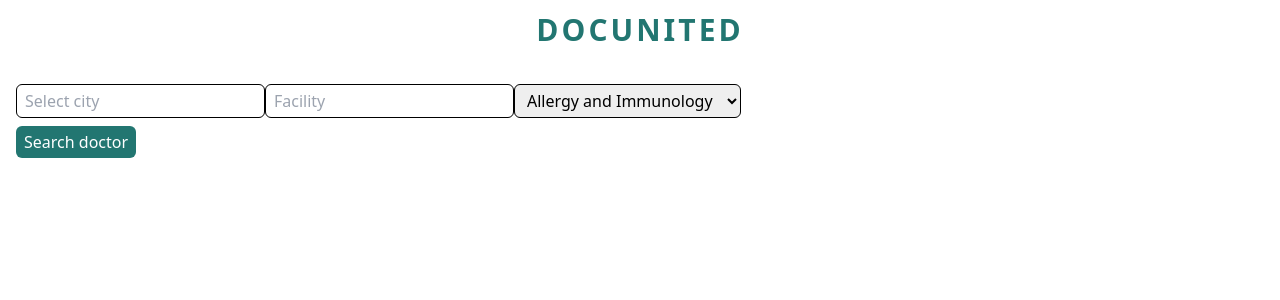
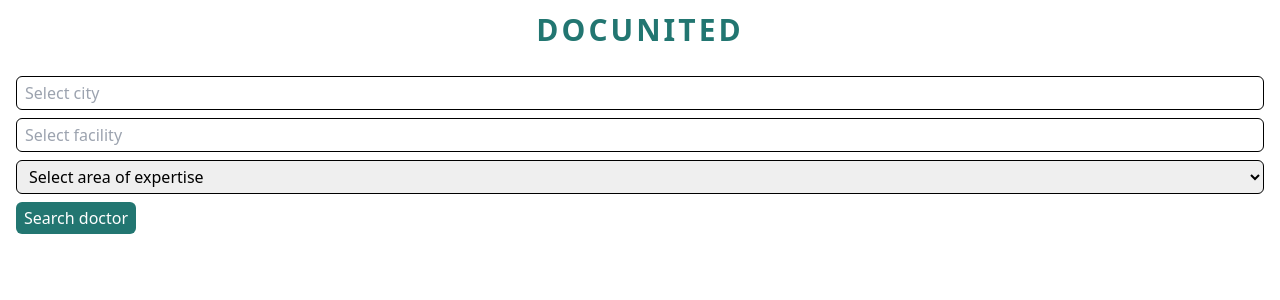
Before and after one commit to Manuel-Bauer/docSearch, a Next.js app: page /search in a window 1280 px wide. Shown: the top 300 px of the page. Built offline with nearby package versions, Linux system fonts and the light colour scheme.

Commit message:
cards page styling finalized

```diff
--- a/components/forms/SearchDoc.Form.tsx
+++ b/components/forms/SearchDoc.Form.tsx
@@ -22,6 +22,7 @@ interface ISearchDocFormProps {
 
 // For Select Dropdown
 const areaOfExpertise = [
+  'Select area of expertise',
   'Allergy and Immunology',
   'Anesthesiology',
   'Colon and Rectal Surgery',
@@ -35,7 +36,7 @@ const SearchDocForm: React.FunctionComponent<ISearchDocFormProps> = (props) => {
       <Header text='DOCUNITED'></Header>
       <div className='flex-row p-4 space-y-2'>
         <input
-          className='border border-black rounded-md py-1 px-2'
+          className='w-full border border-black rounded-md py-1 px-2'
           type='text'
           placeholder='Select city'
           value={props.inputState.city}
@@ -45,9 +46,9 @@ const SearchDocForm: React.FunctionComponent<ISearchDocFormProps> = (props) => {
           }}
         ></input>
         <input
-          className='border border-black rounded-md py-1 px-2'
+          className='w-full border border-black rounded-md py-1 px-2'
           type='text'
-          placeholder='Facility'
+          placeholder='Select facility'
           value={props.inputState.facility}
           onChange={(e) => {
             props.setFacility(e.target.value as string);
@@ -55,16 +56,26 @@ const SearchDocForm: React.FunctionComponent<ISearchDocFormProps> = (props) => {
           }}
         ></input>
         <select
-          className='border border-black rounded-md py-1 px-2'
+          className='w-full border border-black rounded-md py-1 px-2'
           value={props.inputState.areaOfExpertise}
           onChange={(e) => {
-            props.setAreaOfExpertise(e.target.value as TAreaOfExpertise);
+            if (e.target.value === 'Select area of expertise')
+              props.setAreaOfExpertise('');
+            else props.setAreaOfExpertise(e.target.value as TAreaOfExpertise);
             props.setError('');
           }}
         >
           {areaOfExpertise.map((area) => {
             return (
-              <option key={area} value={area}>
+              <option
+                className={
+                  area === 'Select area of expertise'
+                    ? 'text-gray-400'
+                    : 'text-black'
+                }
+                key={area}
+                value={area}
+              >
                 {area}
               </option>
             );
```
